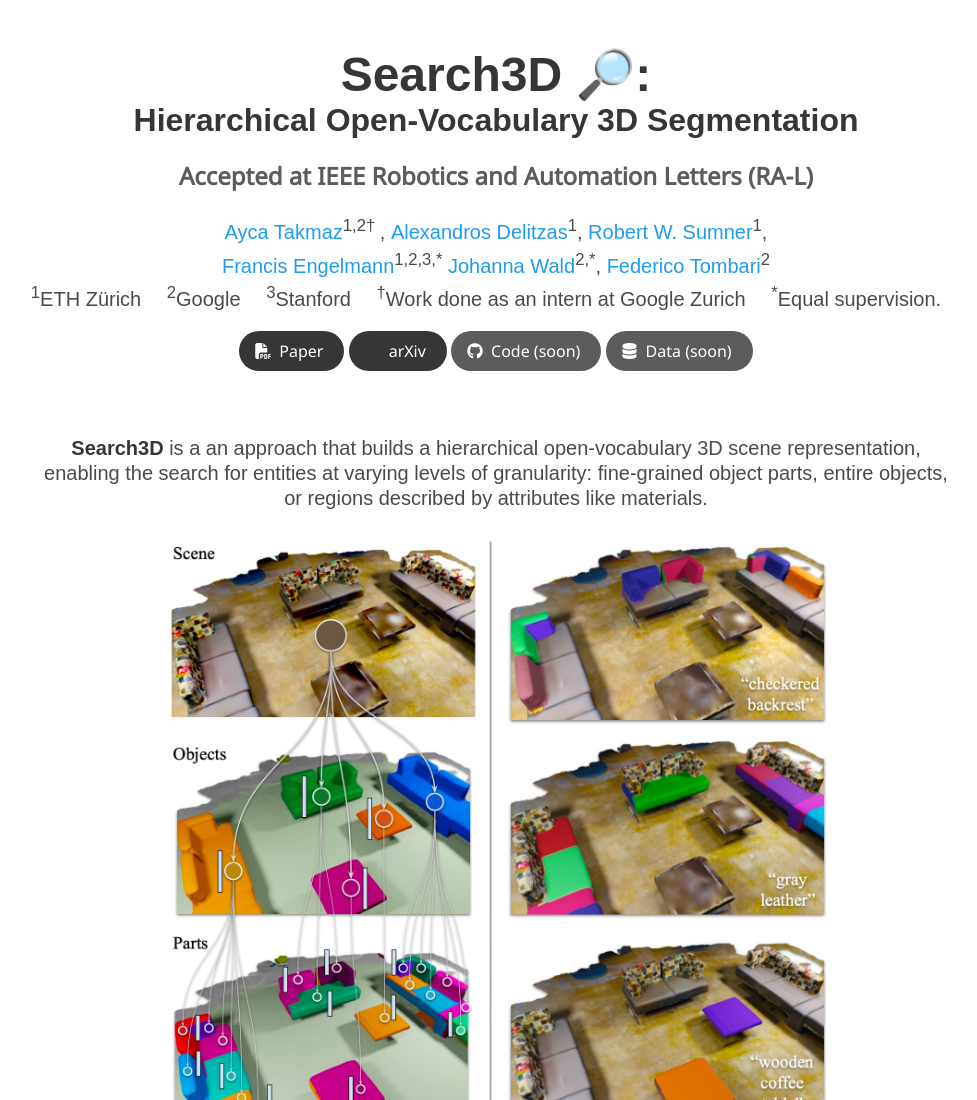
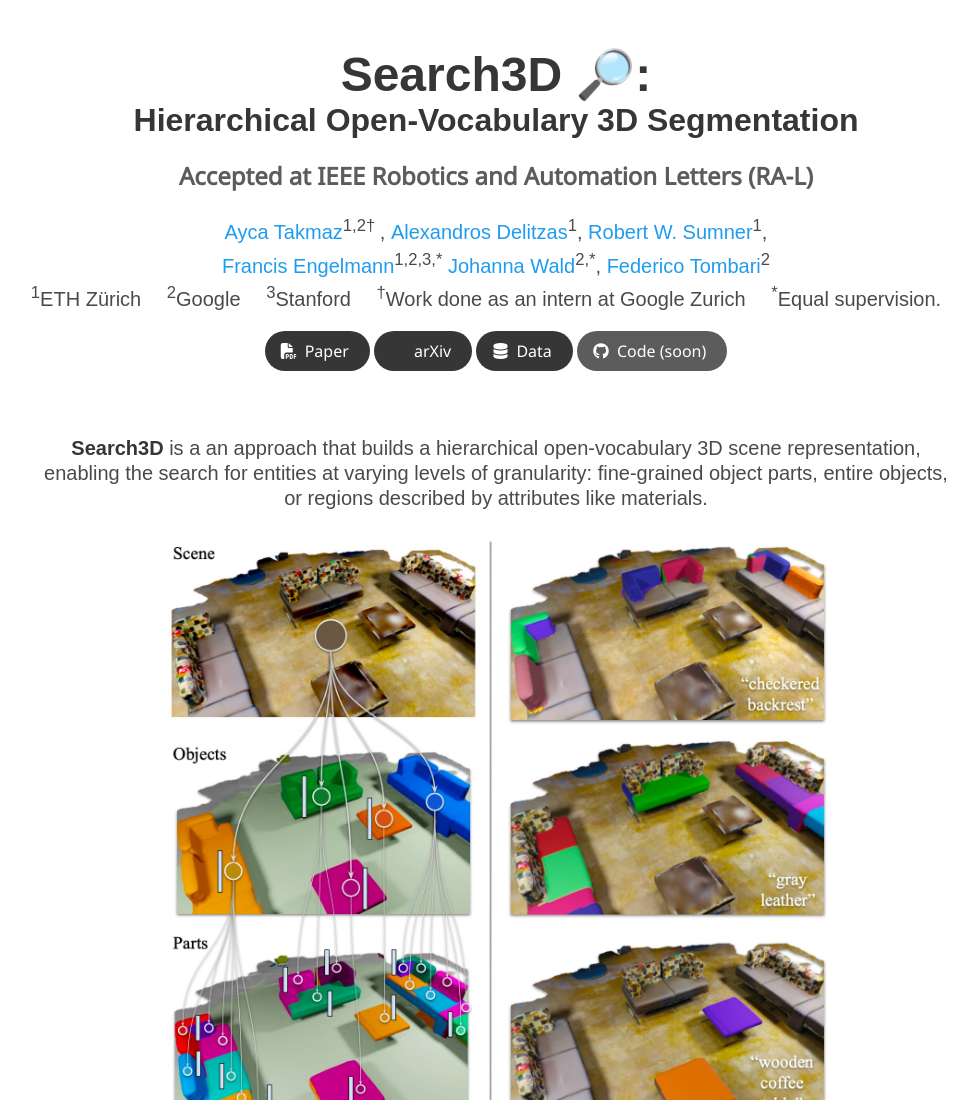
Before and after one commit to search3d-segmentation/search3d-segmentation.github.io, a plain HTML site: page index.html in a window 1280 px wide. Shown: the top 1100 px of the page, without its empty margins (144-1121 px from the left). Drawn offline with nearby package versions, Linux system fonts and the light colour scheme; some icons are missing; a web font is replaced by a local one.

Commit message:
update links

```diff
--- a/index.html
+++ b/index.html
@@ -108,26 +108,26 @@
                   <span>arXiv</span>
                 </a>
               </span>
-              <!-- Code Link. -->
+
               <span class="link-block">
-                <a href="#"
+                <a href="https://github.com/aycatakmaz/search3d/blob/main/multiscan_data_search3d/README.md"
+                   class="external-link button is-normal is-rounded is-dark">
+                  <span class="icon">
+                      <i class="fas fa-database"></i>
+                  </span>
+                  <span>Data</span>
+                  </a>
+              </span>
+
+                <!-- Code Link. -->
+                <span class="link-block">
+                  <a href="https://github.com/aycatakmaz/search3d"
                    class="external-link button is-normal is-rounded is-dark"
                    style="background-color:#5c5c5c">
                   <span class="icon">
                       <i class="fab fa-github"></i>
                   </span>
                   <span>Code (soon)</span>
-                  </a>
-              </span>
-
-              <span class="link-block">
-                <a href="#"
-                   class="external-link button is-normal is-rounded is-dark"
-                   style="background-color:#5c5c5c">
-                  <span class="icon">
-                      <i class="fas fa-database"></i>
-                  </span>
-                  <span>Data (soon)</span>
                   </a>
               </span>
 
```
